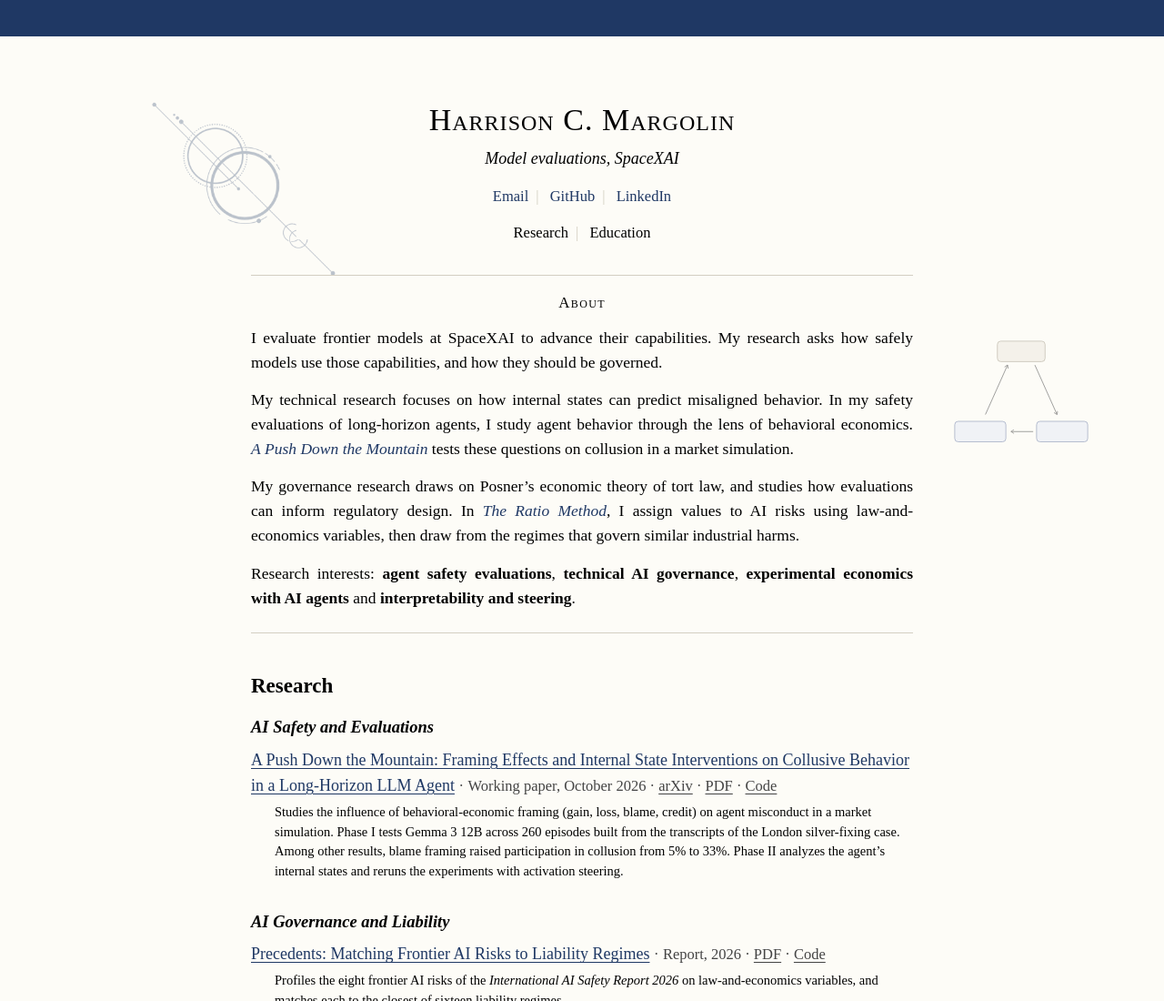
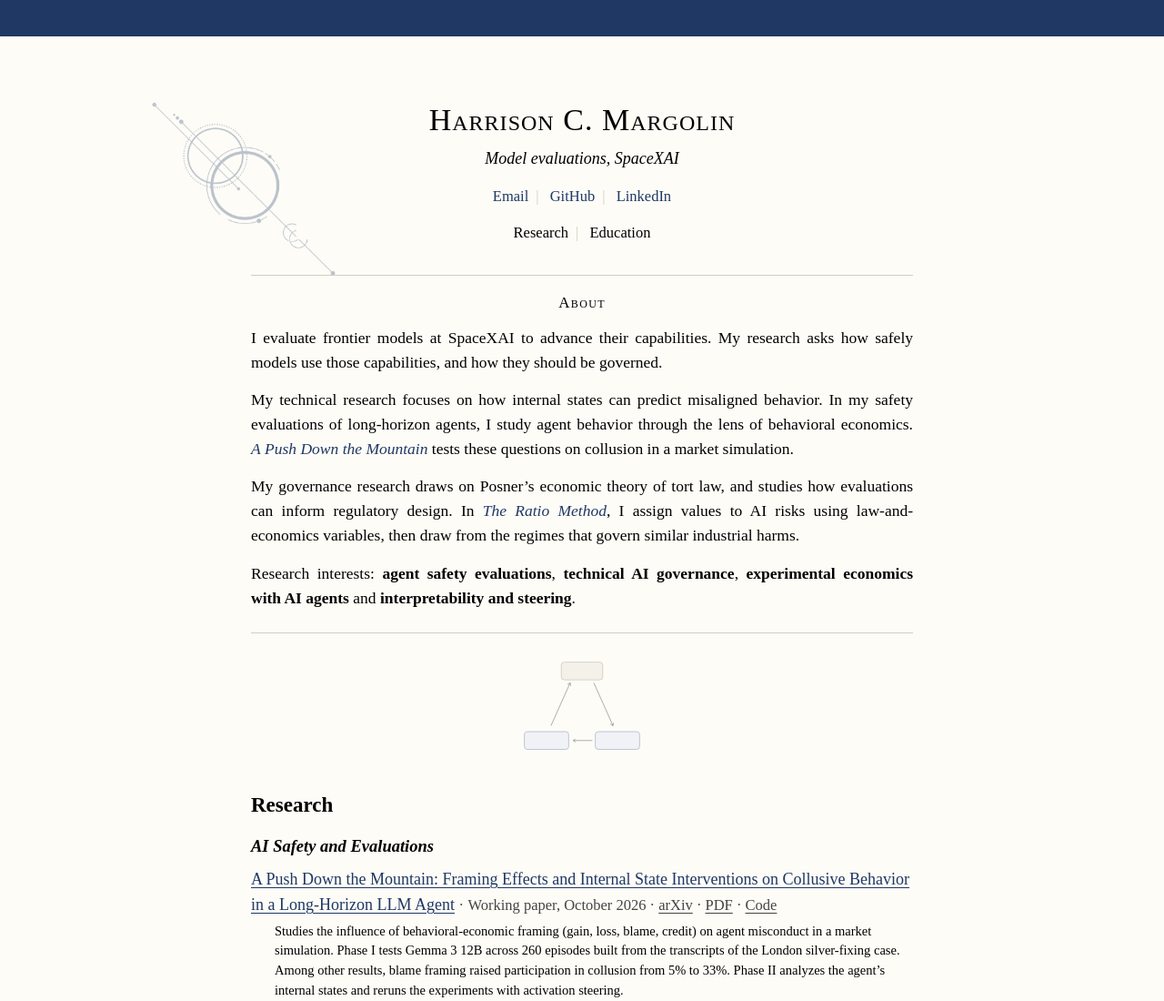
Before and after one commit to harrisonm23-byte/harrisonm23-byte.github.io, a plain HTML site: page index.html in a window 1280 px wide. Shown: the top 1100 px of the page at 91% size. Drawn offline with Linux system fonts and the light colour scheme.

Commit message:
Mark moves to sit centered between About and Research (all widths)
Co-Authored-By: Claude Opus 5.5 <noreply@anthropic.com>
Claude-Session: https://claude.ai/code/session_011dJNaTKHXbVpMdEHN5mwW5

```diff
--- a/index.html
+++ b/index.html
@@ -119,8 +119,7 @@ footer .in{border-top:1px solid var(--rule);padding-top:18px}
 @media (max-width:640px){.motif{left:0;top:-16px;width:100px;opacity:.18}}
 body{border-top:40px solid var(--link)}
 @media print{body{background:#fff;border-top:0}.motif{display:none}nav{display:none}a{color:var(--ink)}}
-.tri{display:none}
-@media (min-width:1240px){.abstract{position:relative}.tri{display:block;position:absolute;left:calc(100% + 44px);top:70px;width:150px;height:auto;opacity:.75;pointer-events:none}}
+.tri{display:block;width:130px;height:auto;margin:30px auto 0;opacity:.75}
 .tri .bj{fill:#F1EEE6;stroke:#B8B2A4;stroke-width:.9}.tri .br{fill:#ECEFF6;stroke:#8F9BB8;stroke-width:.9}.tri line{stroke:#6b6b6b;stroke-width:.9}
 @media print{.tri{display:none}}
 </style>
@@ -144,7 +143,6 @@ body{border-top:40px solid var(--link)}
 </header>
 
 <div class="abstract">
-  <svg class="tri" viewBox="0 0 160 124" aria-hidden="true"><defs><marker id="tri-a" viewBox="0 0 10 10" refX="8" refY="5" markerWidth="6" markerHeight="6" orient="auto-start-reverse"><path d="M2 1L8 5L2 9" fill="none" stroke="#6b6b6b" stroke-width="1.4" stroke-linecap="round" stroke-linejoin="round"/></marker></defs><rect class="bj" x="52" y="2" width="56" height="24" rx="4"/><rect class="br" x="98" y="96" width="60" height="24" rx="4"/><rect class="br" x="2" y="96" width="60" height="24" rx="4"/><line x1="96" y1="30" x2="122" y2="88" marker-end="url(#tri-a)"/><line x1="94" y1="108" x2="68" y2="108" marker-end="url(#tri-a)"/><line x1="38" y1="88" x2="64" y2="30" marker-end="url(#tri-a)"/></svg>
   <h2>About</h2>
   <div class="about">
     <div>
@@ -155,6 +153,8 @@ body{border-top:40px solid var(--link)}
     </div>
   </div>
 </div>
+
+<svg class="tri" viewBox="0 0 160 124" aria-hidden="true"><defs><marker id="tri-a" viewBox="0 0 10 10" refX="8" refY="5" markerWidth="6" markerHeight="6" orient="auto-start-reverse"><path d="M2 1L8 5L2 9" fill="none" stroke="#6b6b6b" stroke-width="1.4" stroke-linecap="round" stroke-linejoin="round"/></marker></defs><rect class="bj" x="52" y="2" width="56" height="24" rx="4"/><rect class="br" x="98" y="96" width="60" height="24" rx="4"/><rect class="br" x="2" y="96" width="60" height="24" rx="4"/><line x1="96" y1="30" x2="122" y2="88" marker-end="url(#tri-a)"/><line x1="94" y1="108" x2="68" y2="108" marker-end="url(#tri-a)"/><line x1="38" y1="88" x2="64" y2="30" marker-end="url(#tri-a)"/></svg>
 
 <section id="research" class="lst">
 <h2>Research</h2>
```
